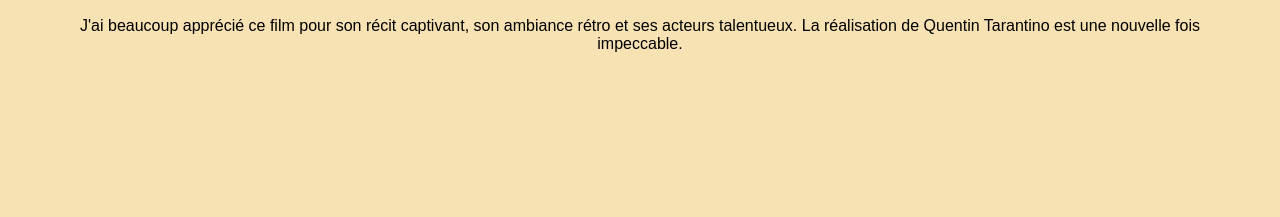
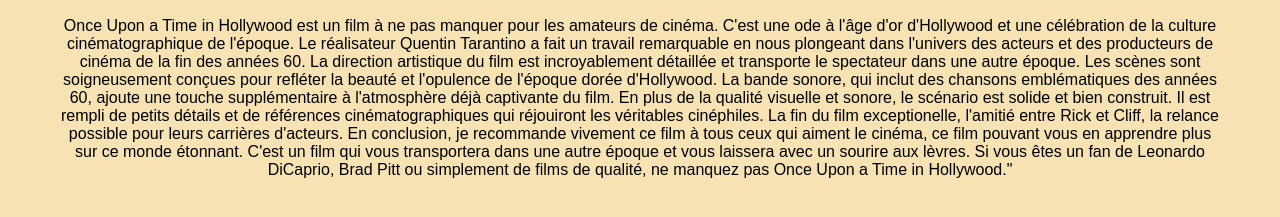
Before and after one commit to Thian22/siteweb, a plain HTML site: page index.html in a window 1280 px wide. Shown: the part 1464-1681 px from the top of the page. Before the commit the page ends 1591 px from the top, so only its background shows below. Drawn offline with Linux system fonts and the light colour scheme.

Commit message:
Update index.html

```diff
--- a/index.html
+++ b/index.html
@@ -43,7 +43,14 @@ En plus de la trame principale, le film comporte également plusieurs scènes se
   <section id="avis">
     <h2>Mon avis sur le film</h2>
     <img src="https://example.com/ouatih-screenshot.jpg" alt="Capture d'écran du film">
-    <p>J'ai beaucoup apprécié ce film pour son récit captivant, son ambiance rétro et ses acteurs talentueux. La réalisation de Quentin Tarantino est une nouvelle fois impeccable.</p>
+    <p>Once Upon a Time in Hollywood est un film à ne pas manquer pour les amateurs de cinéma.
+      C'est une ode à l'âge d'or d'Hollywood et une célébration de la culture cinématographique de l'époque.
+      Le réalisateur Quentin Tarantino a fait un travail remarquable en nous plongeant dans l'univers des acteurs et des producteurs de cinéma de la fin des années 60.
+    La direction artistique du film est incroyablement détaillée et transporte le spectateur dans une autre époque. Les scènes sont soigneusement conçues pour refléter la beauté et l'opulence de l'époque dorée d'Hollywood. La bande sonore, qui inclut des chansons emblématiques des années 60, ajoute une touche supplémentaire à l'atmosphère déjà captivante du film.
+
+En plus de la qualité visuelle et sonore, le scénario est solide et bien construit. Il est rempli de petits détails et de références cinématographiques qui réjouiront les véritables cinéphiles. La fin du film exceptionelle, l'amitié entre Rick et Cliff, la relance possible pour leurs carrières d'acteurs.
+
+En conclusion, je recommande vivement ce film à tous ceux qui aiment le cinéma, ce film pouvant vous en apprendre plus sur ce monde étonnant. C'est un film qui vous transportera dans une autre époque et vous laissera avec un sourire aux lèvres. Si vous êtes un fan de Leonardo DiCaprio, Brad Pitt ou simplement de films de qualité, ne manquez pas Once Upon a Time in Hollywood."</p>
   </section>
 </body>
 
```
